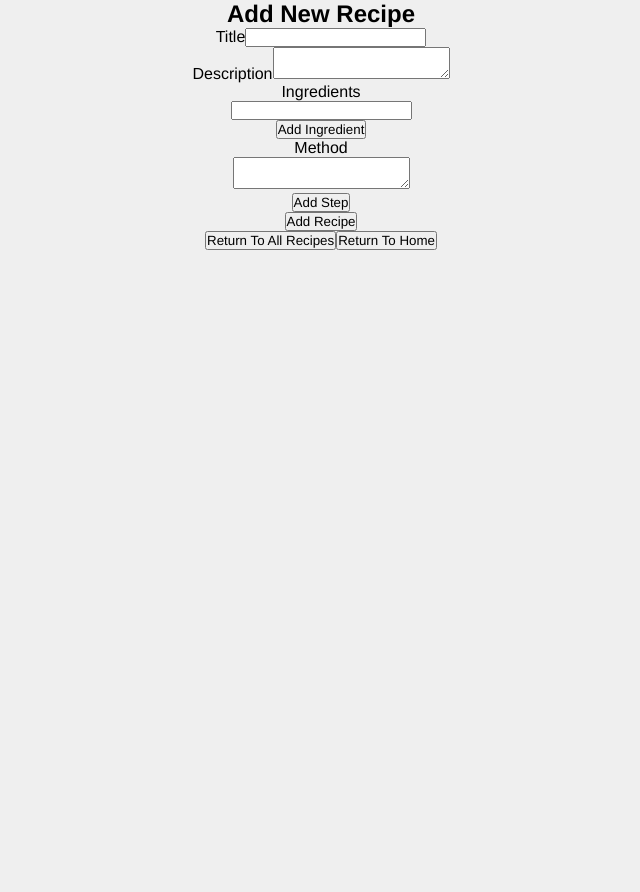
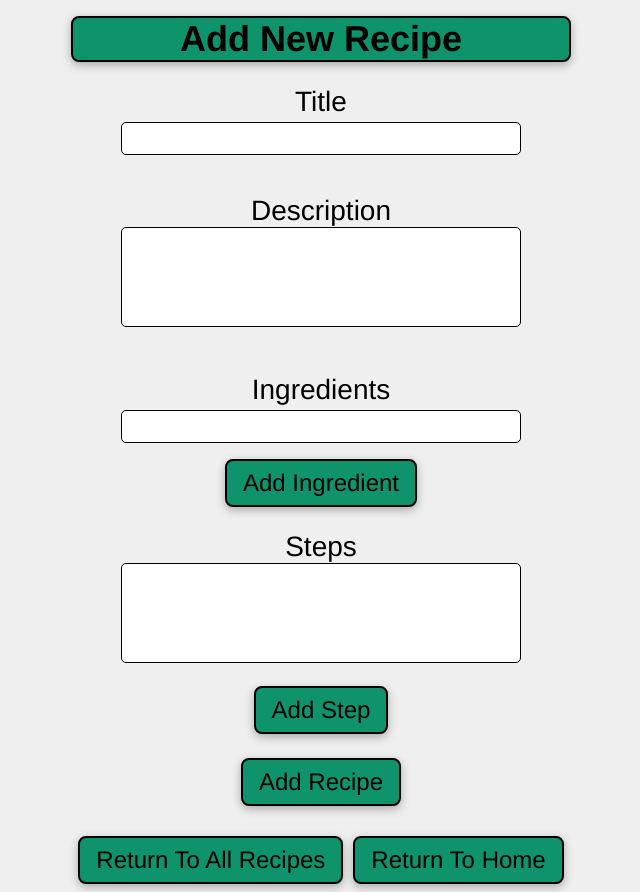
Before and after one commit to Ryano756364/Projects, a Vue app in the folder recipe-warehouse-project/: page /newrecipe in a window 1280 px wide. Shown: the whole page, without its empty margins (319-959 px from the left). Before the commit the page ends 800 px from the top, so only its background shows below. Built offline with nearby package versions, Linux system fonts and the light colour scheme.

Commit message:
Add recipe page css added

```diff
--- a/recipe-warehouse-project/src/views/NewRecipe.vue
+++ b/recipe-warehouse-project/src/views/NewRecipe.vue
@@ -1,7 +1,8 @@
 <template>
-  <div class="add-recipe-popup">
-      <div class="popup-content">
+  <section id="add-recipe">
     <h2>Add New Recipe</h2>
+
+    <div class="recipe-content">
 
       <form @submit.prevent="addNewRecipe">
         <div class="group">
@@ -23,7 +24,7 @@
         </div>
 
         <div class="group">
-            <label>Method</label>
+          <label>Steps</label>
           <div class="method" v-for="i in newRecipe.methodRows" :key="i">
             <textarea v-model="newRecipe.method[i - 1]"></textarea>
           </div>
@@ -34,6 +35,7 @@
 
       </form>
 
+      <section id="bottom-buttons">
         <router-link :to="'/allrecipes'">
             <button>Return To All Recipes</button>
         </router-link>
@@ -41,9 +43,9 @@
         <router-link :to="'/'">
             <button>Return To Home</button>
         </router-link>
-
+      </section>
     </div>
-    </div>
+  </section>
 </template>
 
 
@@ -65,8 +67,6 @@
     });
 
     const store = useStore();
-    //when button is clicked, new row is added
-    //using value because otherwise we will be grabbing functionality versus data of newRecipef
 
       const addNewIngredient = () => {
         //when button is clicked, new row is added
@@ -87,7 +87,6 @@
           return;
         }
 
-
       // ...newRecipe.value is called destructuring your object
       store.commit('ADD_RECIPE', { ...newRecipe.value });
 
@@ -99,7 +98,6 @@
         ingredientRows: 1,
         methodRows: 1
       };
-
     }
 
       //pass constants into function below
@@ -115,8 +113,7 @@
 </script>
 
 <style>
-  /* .home {
-    padding: 1rem;
+  #add-recipe {
     display: flex;
     flex-direction: column;
     align-items: center;
@@ -126,8 +123,69 @@
     border-style: solid;
     border-width: 2px;
     border-radius: 8px;
-    box-shadow: 0 5px 30px rgba(0, 0, 0, 0.30);
-    color: #0f936c;
-  } */
+    box-shadow: 0 3px 10px rgba(0, 0, 0, 0.30);
+    /* color: #0f936c;
+    background-color: white; */
+    background-color: #0f936c;
+    min-width: 500px;
+    margin-top: 1rem;
+    font-size: 2.25rem;
+    margin-bottom: 1rem;
+  }
+
+  .recipe-content {
+    display: flex;
+    justify-content: center;
+    flex-direction: column;
+    align-items: center;
+    padding: .50rem 2rem;
+    font-size: 1.75rem;
+  }
+
+  form{
+    width: 400px;
+  }
+
+  label {
+    display: block;
+  }
+
+  input, textarea{
+    width: 100%;
+    border: 1.5px solid black;
+    border-radius: 5px;
+    padding: 0.5rem;
+    margin-bottom: 1rem;
+  }
+
+  textarea {
+    height: 100px;
+    resize: none;
+  }
+
+  .group {
+    margin-bottom: 1.5rem;
+  }
+
+  button {
+    border: none;
+    cursor: pointer;
+    background-color: #0f936c;
+    font-size: 1.50rem;
+    padding: 0.5rem 1rem;
+    border-radius: 5px;
+    border-style: solid;
+    border-width: 2px;
+    border-radius: 8px;
+    box-shadow: 0 3px 10px rgba(0, 0, 0, 0.30);
+  }
+
+  #bottom-buttons {
+    margin-top: 30px;
+  }
+
+  a{
+    margin: 5px;
+  }
 
 </style>
```
Lines whose indentation alone changed are shown as unchanged.
